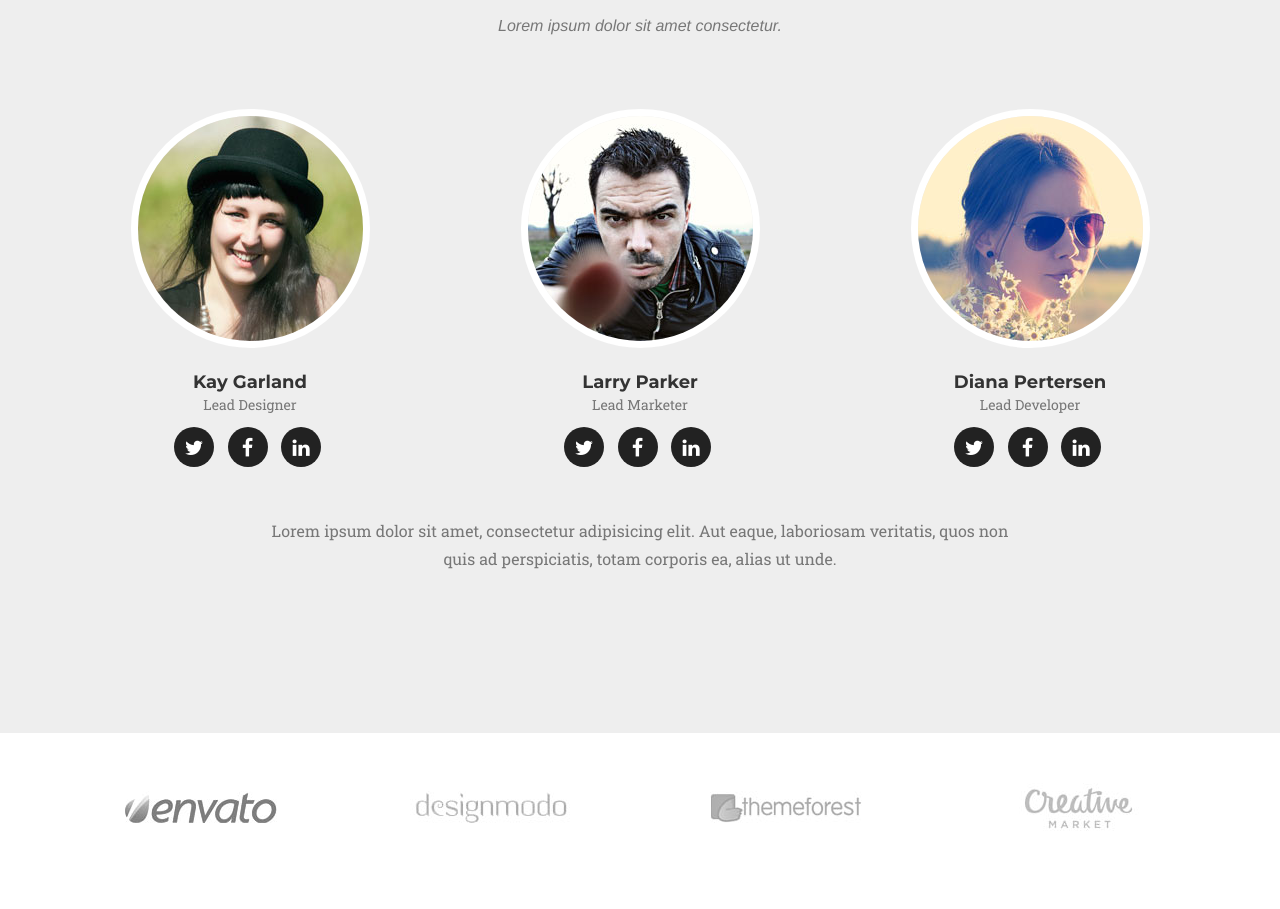
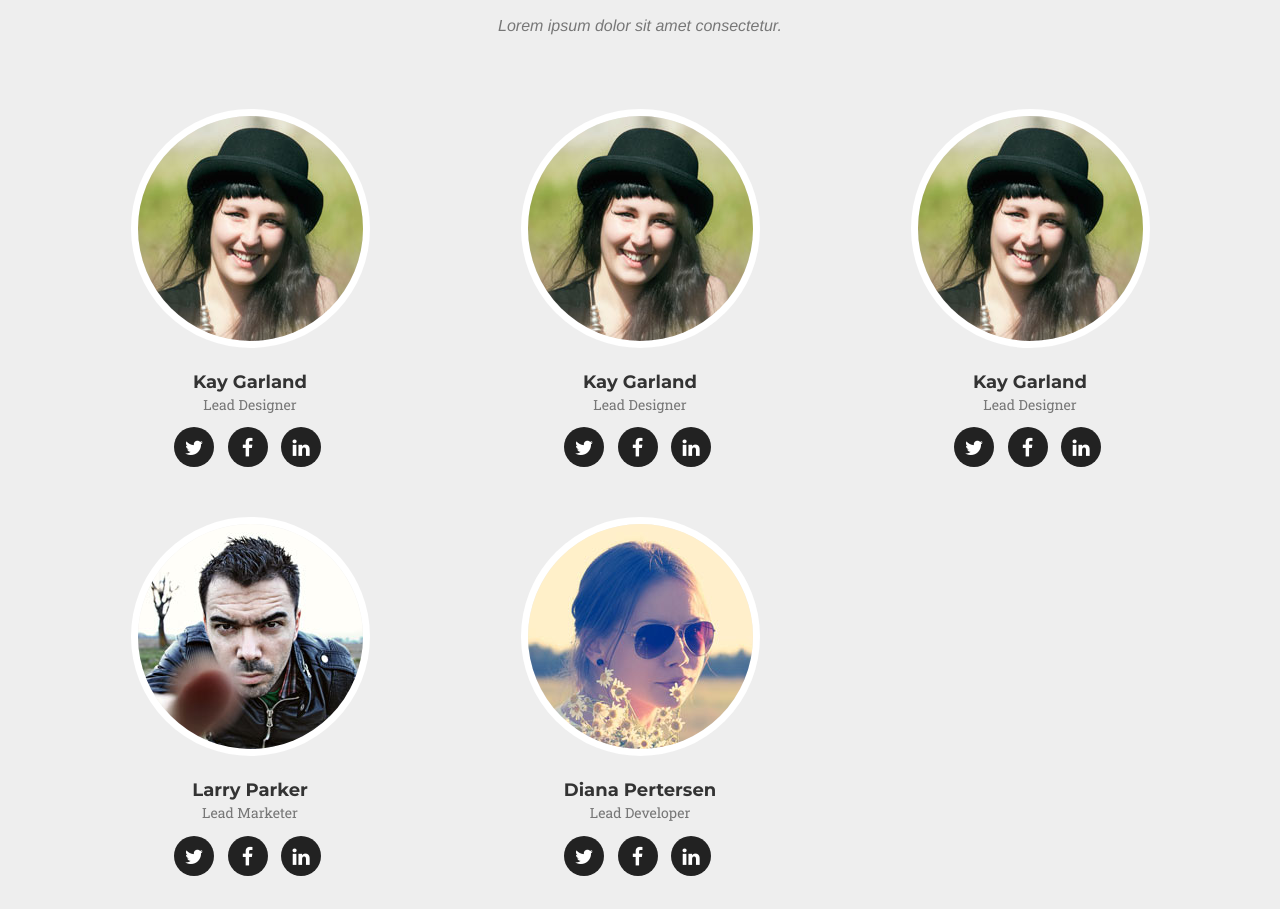
Before and after one commit to IPPI-FSKTM-FDKRM/Website-IPPI, a website: page index.html in a window 1280 px wide. Shown: the part 3502-4411 px from the top of the page. Before the commit the page ends 4385 px from the top, so only its background shows below. Drawn offline with nearby package versions, Linux system fonts and the light colour scheme; a web font is replaced by a local one.

Commit message:
added new team members

```diff
--- a/index.html
+++ b/index.html
@@ -214,6 +214,39 @@
                 </div>
             </div>
             <div class="row">
+
+		<div class="col-sm-4">
+                    <div class="team-member">
+                        <img src="img/team/1.jpg" class="img-responsive img-circle" alt="">
+                        <h4>Kay Garland</h4>
+                        <p class="text-muted">Lead Designer</p>
+                        <ul class="list-inline social-buttons">
+                            <li><a href="#"><i class="fa fa-twitter"></i></a>
+                            </li>
+                            <li><a href="#"><i class="fa fa-facebook"></i></a>
+                            </li>
+                            <li><a href="#"><i class="fa fa-linkedin"></i></a>
+                            </li>
+                        </ul>
+                    </div>
+                </div>
+
+		 <div class="col-sm-4">
+                    <div class="team-member">
+                        <img src="img/team/1.jpg" class="img-responsive img-circle" alt="">
+                        <h4>Kay Garland</h4>
+                        <p class="text-muted">Lead Designer</p>
+                        <ul class="list-inline social-buttons">
+                            <li><a href="#"><i class="fa fa-twitter"></i></a>
+                            </li>
+                            <li><a href="#"><i class="fa fa-facebook"></i></a>
+                            </li>
+                            <li><a href="#"><i class="fa fa-linkedin"></i></a>
+                            </li>
+                        </ul>
+                    </div>
+                </div>
+
                 <div class="col-sm-4">
                     <div class="team-member">
                         <img src="img/team/1.jpg" class="img-responsive img-circle" alt="">
```
